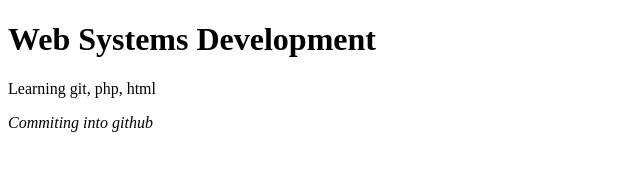
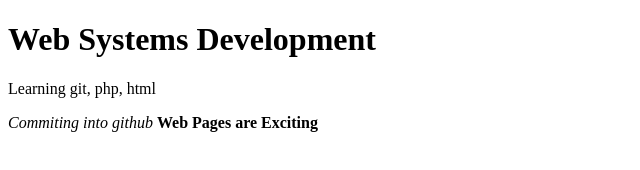
Before and after one commit to rrs63/Homework2, a plain HTML site: page index.html in a window 1280 px wide. Shown: the whole page, without its empty margins (0-640 px from the left). Drawn offline with Linux system fonts and the light colour scheme.

Commit message:
<b> tag added into index.html

```diff
--- a/index.html
+++ b/index.html
@@ -7,5 +7,6 @@
 	<h1> Web Systems Development </h1>
 	<p>  Learning git, php, html </p>
 	<i>  Commiting into github  </i>
+	<b>  Web Pages are Exciting  </b>
 </body>
 </html>
```
